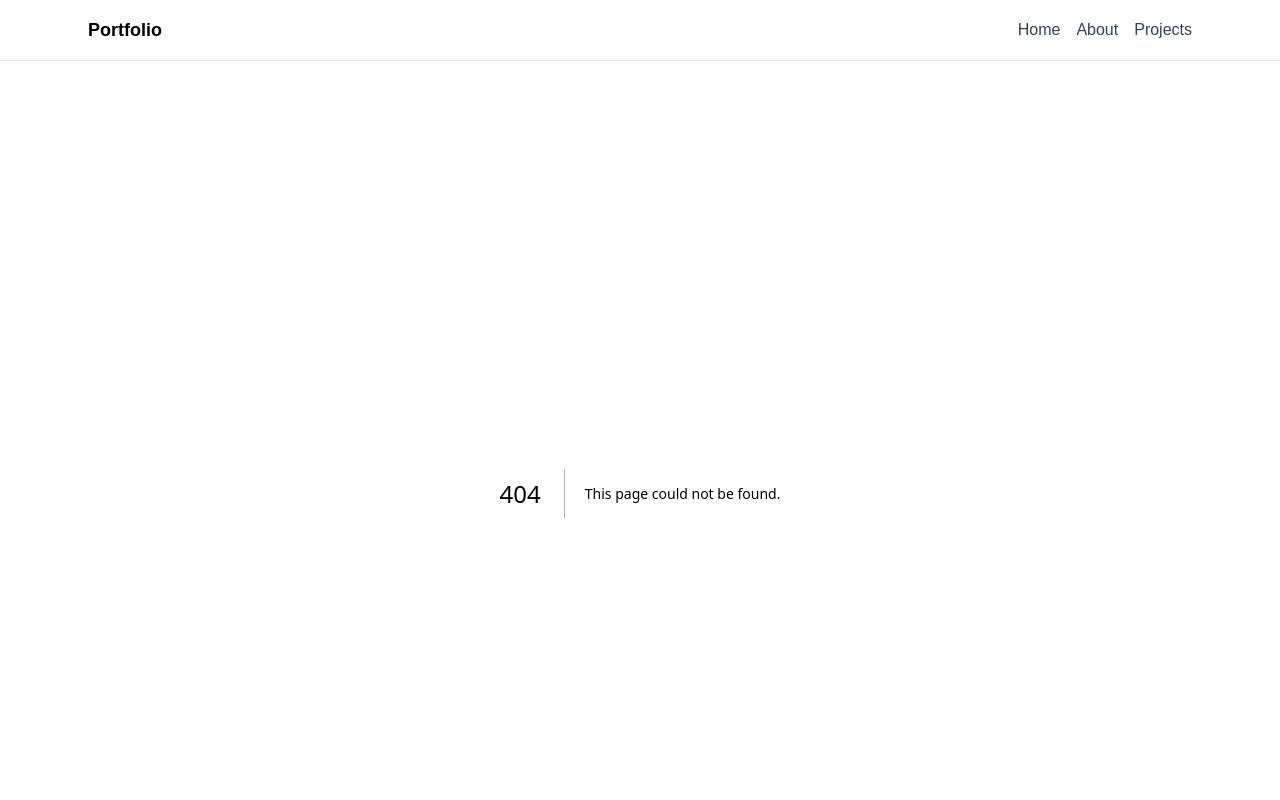
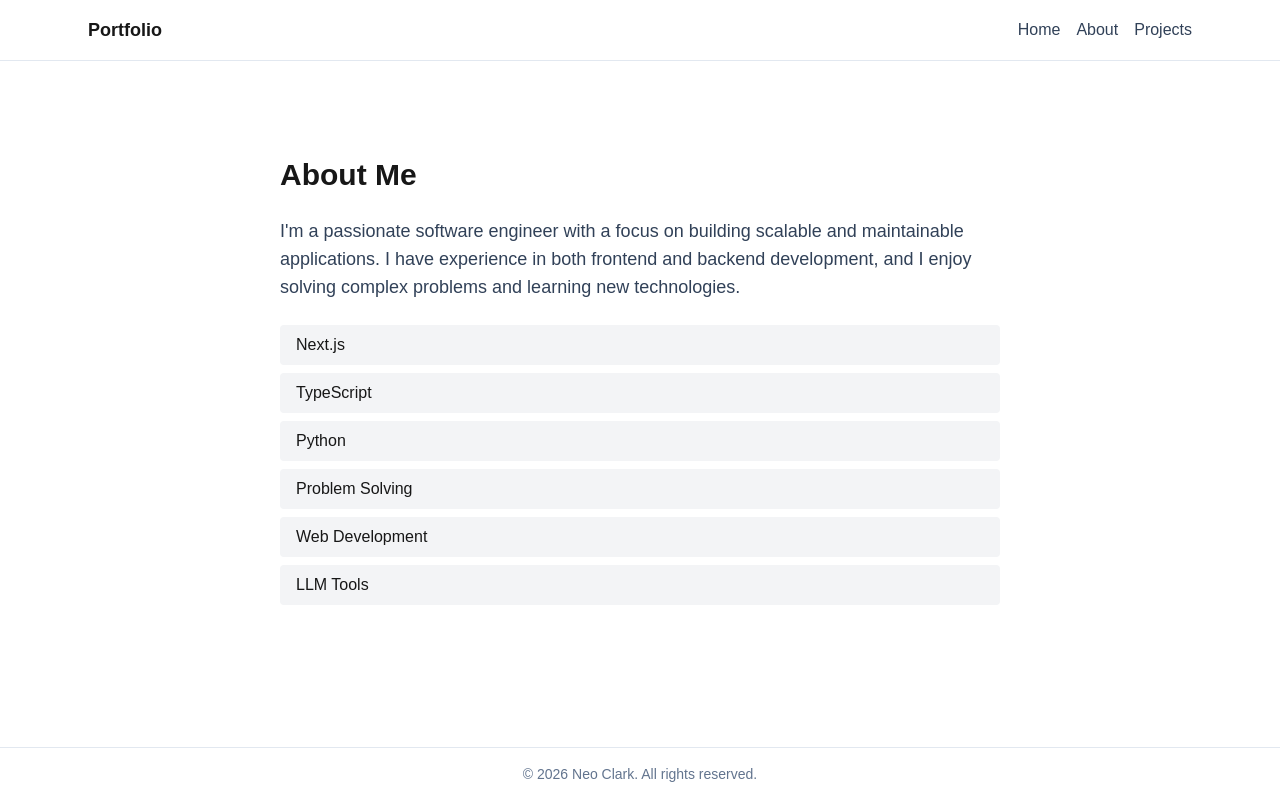
Before and after one commit to calikidd84/week-02-portfolio, a Next.js app: page /about in a window 1280 px wide. Before the commit this address had no page. Shown: the top 800 px of the page. Built offline with nearby package versions, Linux system fonts and the light colour scheme.

Commit message:
Add About page with skills list

```diff
--- /dev/null
+++ b/app/about/page.tsx
@@ -0,0 +1,19 @@
+const skills = ["Next.js", "TypeScript", "Python", "Problem Solving", "Web Development", "LLM Tools"];
+
+export default function AboutPage() {
+  return (
+    <main className="max-w-3xl mx-auto px-6 py-16">
+      <h1 className="text-3xl font-bold mb-6">About Me</h1>
+      <p className="text-lg text-slate-700">
+        I'm a passionate software engineer with a focus on building scalable and maintainable applications. I have experience in both frontend and backend development, and I enjoy solving complex problems and learning new technologies.
+      </p>
+      <ul className="mt-6 space-y-2">
+        {skills.map((skill) => (
+          <li key={skill} className="bg-gray-100 px-4 py-2 rounded">
+            {skill}
+          </li>
+        ))}
+      </ul>
+    </main>
+  );
+}
```
